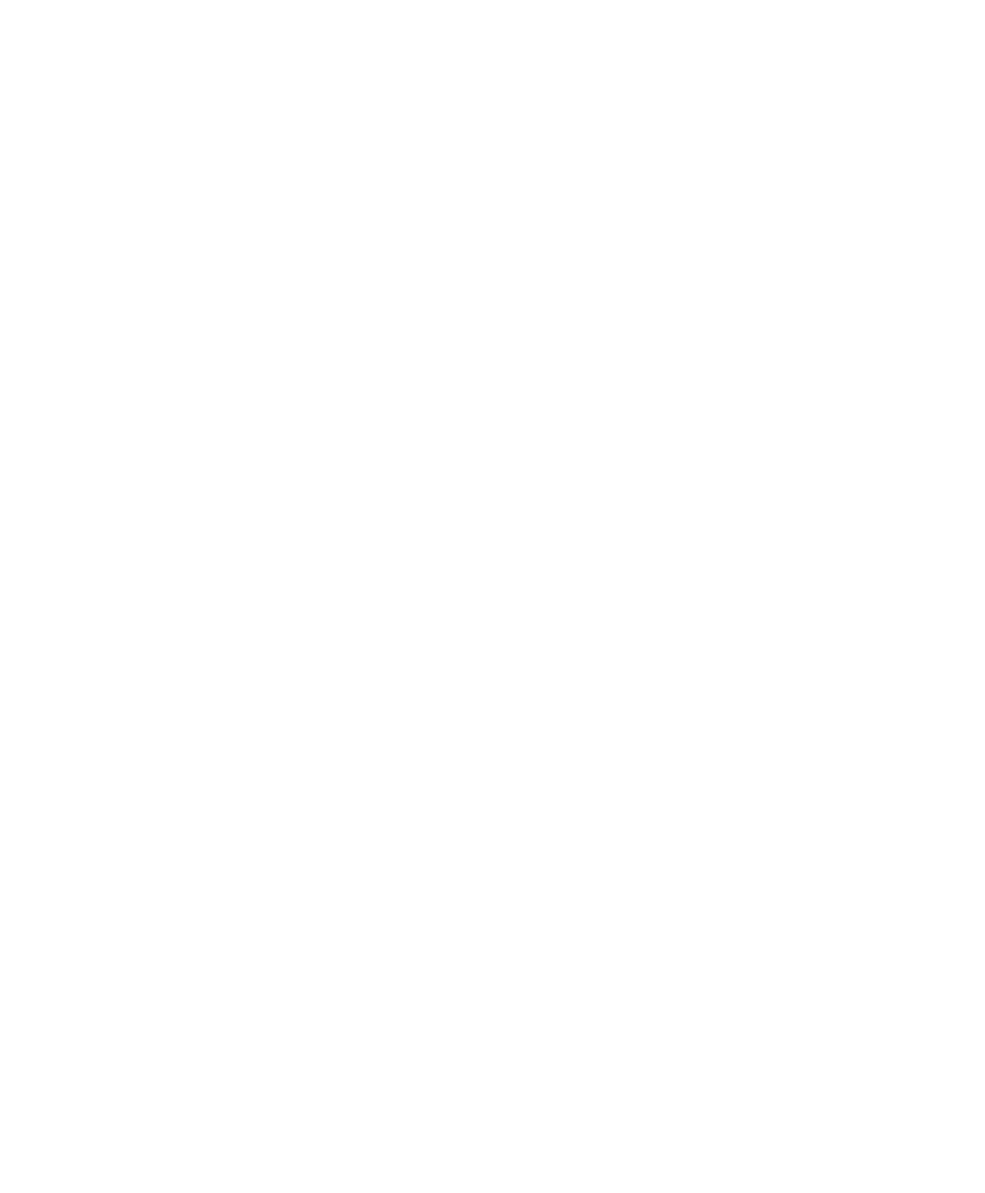
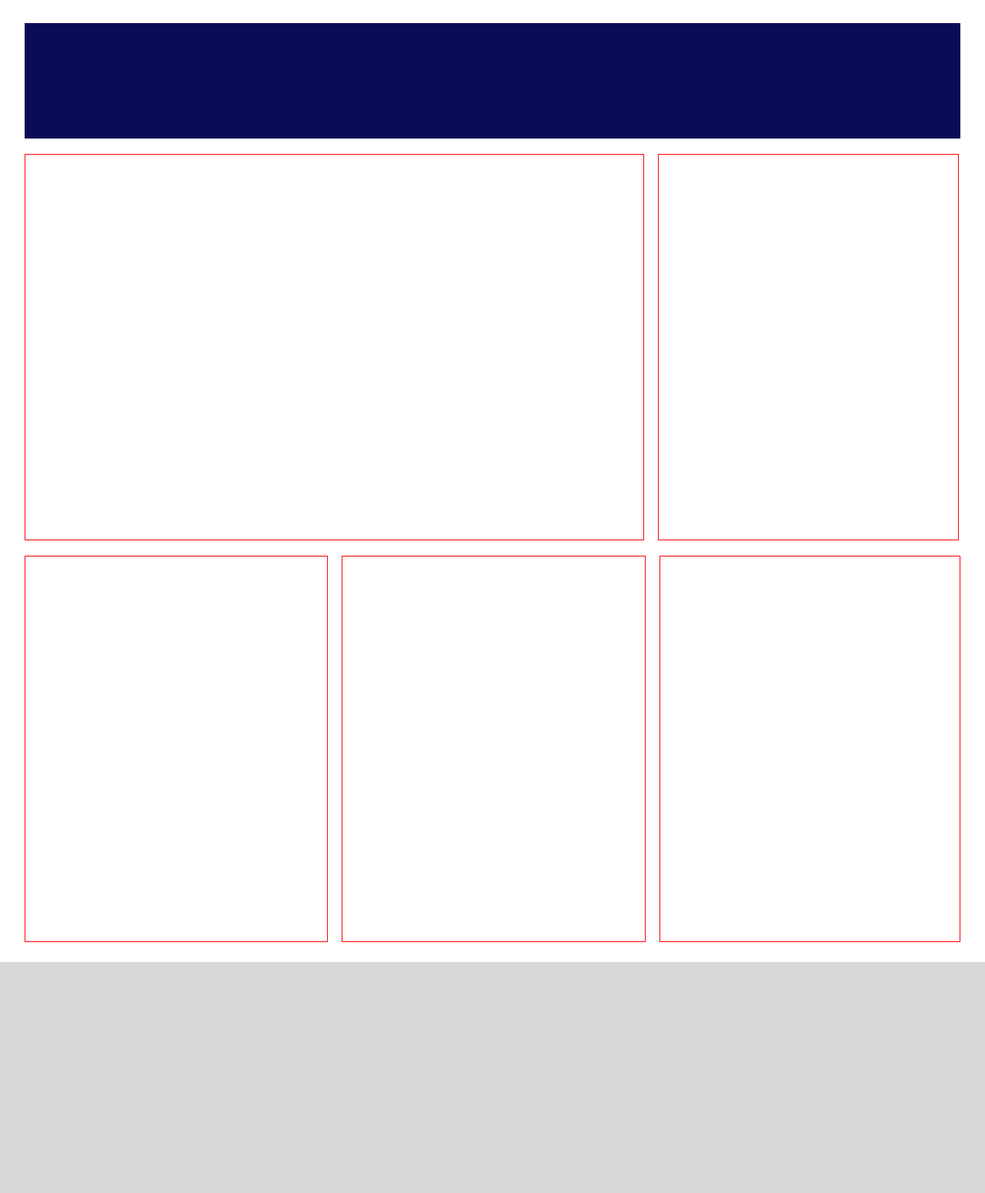
Before and after one commit to angelaliu22/FBI-page-redesign, a plain HTML site: page index.html in a window 1280 px wide. Shown: the whole page at 77% size. Before the commit the page ends 800 px from the top, so only its background shows below. Drawn offline with nearby package versions, Linux system fonts and the light colour scheme.

Commit message:
Basic skeleton of website layout

```diff
--- a/index.css
+++ b/index.css
@@ -0,0 +1,59 @@
+body {
+    width: 100%;
+    height: auto;
+    text-align: center;
+}
+nav {
+    background-color: #090B55;
+    width: 95%;
+    height: 150px;
+    margin: 0 auto;
+    margin-top: 30px;
+}
+.body-container {
+    padding-top: 20px;
+    width: 95%;
+    height: 1000px;
+    margin: 0 auto;
+    margin-bottom: 50px;
+}
+.body-container div {
+    float: left;
+}
+.breaking-news {
+    width: 66%;
+    height: 500px;
+    border: 1px solid red;
+    margin-bottom: 20px;
+}
+.news-and-info {
+    width: 32%;
+    height: 500px;
+    border: 1px solid red;
+    margin-left: 1.5%;
+    margin-bottom: 20px;
+}
+.body-container div:nth-child(4) {
+    margin-left: 1.5%;
+    margin-right: 1.5%;
+}
+.most-wanted {
+    width: 32.25%;
+    height: 500px;
+    border: 1px solid red;
+}
+.what-we-investigate {
+    width: 32.25%;
+    height: 500px;
+    border: 1px solid red;
+}
+.report-a-crime {
+    width: 32%;
+    height: 500px;
+    border: 1px solid red;
+}
+.footer-container {
+    background-color: #D8D8D8;
+    width: 100%;
+    height: 300px;
+}
--- a/index.html
+++ b/index.html
@@ -11,7 +11,23 @@
 	<link href='http://fonts.googleapis.com/css?family=Lato:100,300,400' rel='stylesheet' type='text/css'>
 </head>
 <body>
+    <nav>
+    </nav>
+    <div class = "body-container">
+        <div class = "breaking-news">
+        </div>
+        <div class = "news-and-info">
+        </div>
+        <div class = "most-wanted">
+        </div>
+        <div class = "what-we-investigate">
+        </div>
+        <div class = "report-a-crime">
+        </div>
+    </div>
 </body>
 <footer>
+    <div class = "footer-container">
+    </div>
 </footer>
 </html>
```
